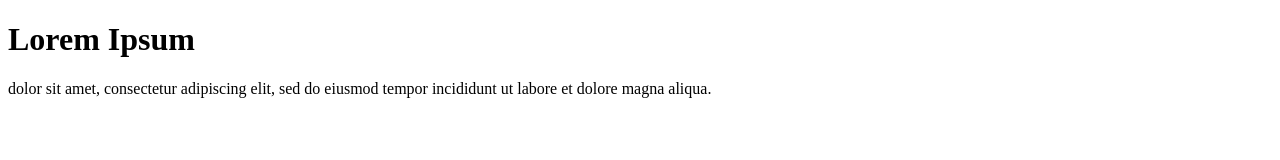
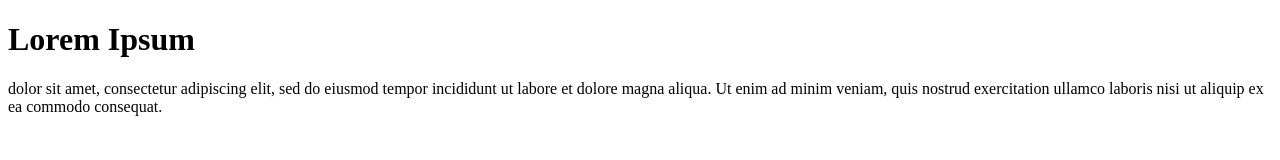
Before and after one commit to YanicNeon/SimpleTest, a plain HTML site: page index.html in a window 1280 px wide. Drawn offline with Linux system fonts and the light colour scheme.

Commit message:
new preview

```diff
--- a/index.html
+++ b/index.html
@@ -6,7 +6,7 @@
 <body>
 
 <h1>Lorem Ipsum</h1>
-<p>dolor sit amet, consectetur adipiscing elit, sed do eiusmod tempor incididunt ut labore et dolore magna aliqua.</p>
+<p>dolor sit amet, consectetur adipiscing elit, sed do eiusmod tempor incididunt ut labore et dolore magna aliqua. Ut enim ad minim veniam, quis nostrud exercitation ullamco laboris nisi ut aliquip ex ea commodo consequat.</p>
 
 </body>
 </html>
```
